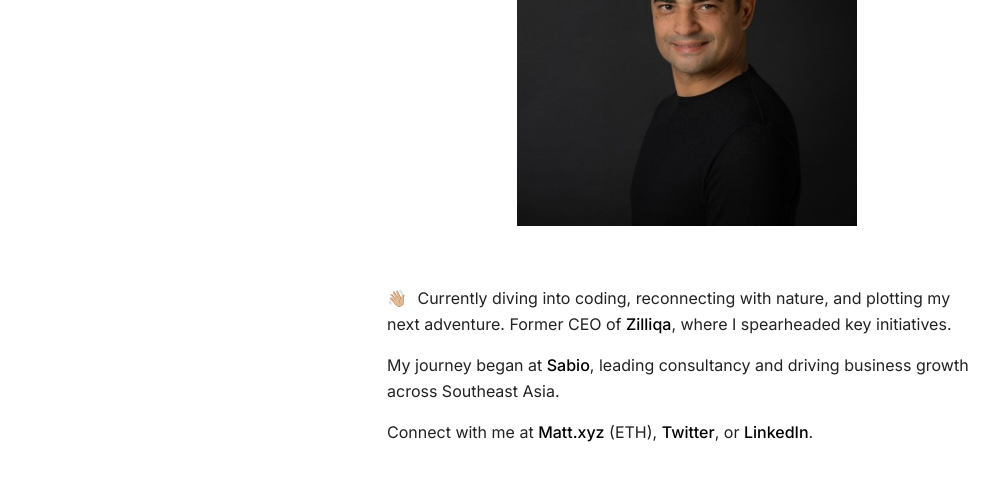
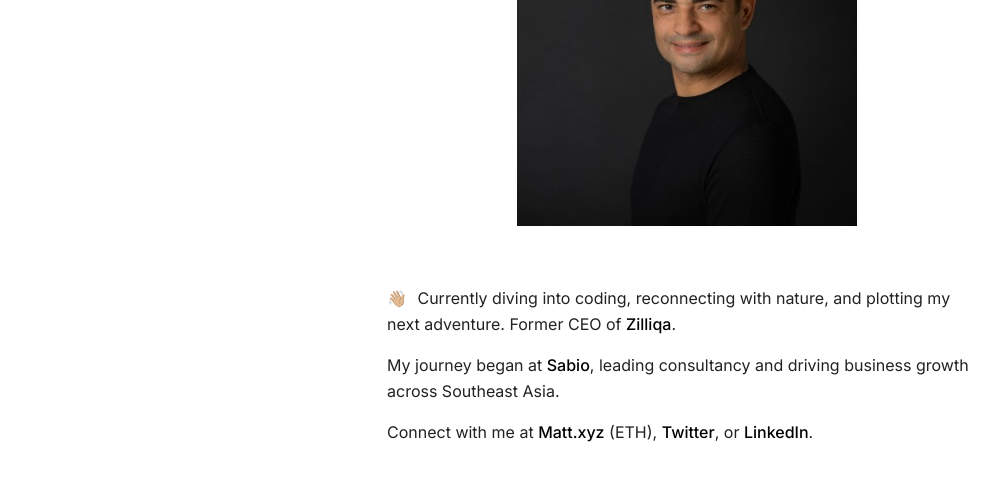
Before and after one commit to mattddyer/Mattddyer.github.io, a plain HTML site: page index.html in a window 1280 px wide. Shown: the part 194-674 px from the top of the page, without its empty margins (78-1077 px from the left). Drawn offline with Linux system fonts and the light colour scheme.

Commit message:
Your commit message here

```diff
--- a/index.html
+++ b/index.html
@@ -38,7 +38,7 @@
 
             <div class="bio-content">
                 <p>
-                    <span class="emoji">👋🏼</span> Currently diving into coding, reconnecting with nature, and plotting my next adventure. Former CEO of <a href="https://www.zilliqa.com/" class="text-link">Zilliqa</a>, where I spearheaded key initiatives.
+                    <span class="emoji">👋🏼</span> Currently diving into coding, reconnecting with nature, and plotting my next adventure. Former CEO of <a href="https://www.zilliqa.com/" class="text-link">Zilliqa</a>.
                 </p>
                 <p>
                     My journey began at <a href="https://sabiogroup.com/" class="text-link">Sabio</a>, leading consultancy and driving business growth across Southeast Asia.
```
